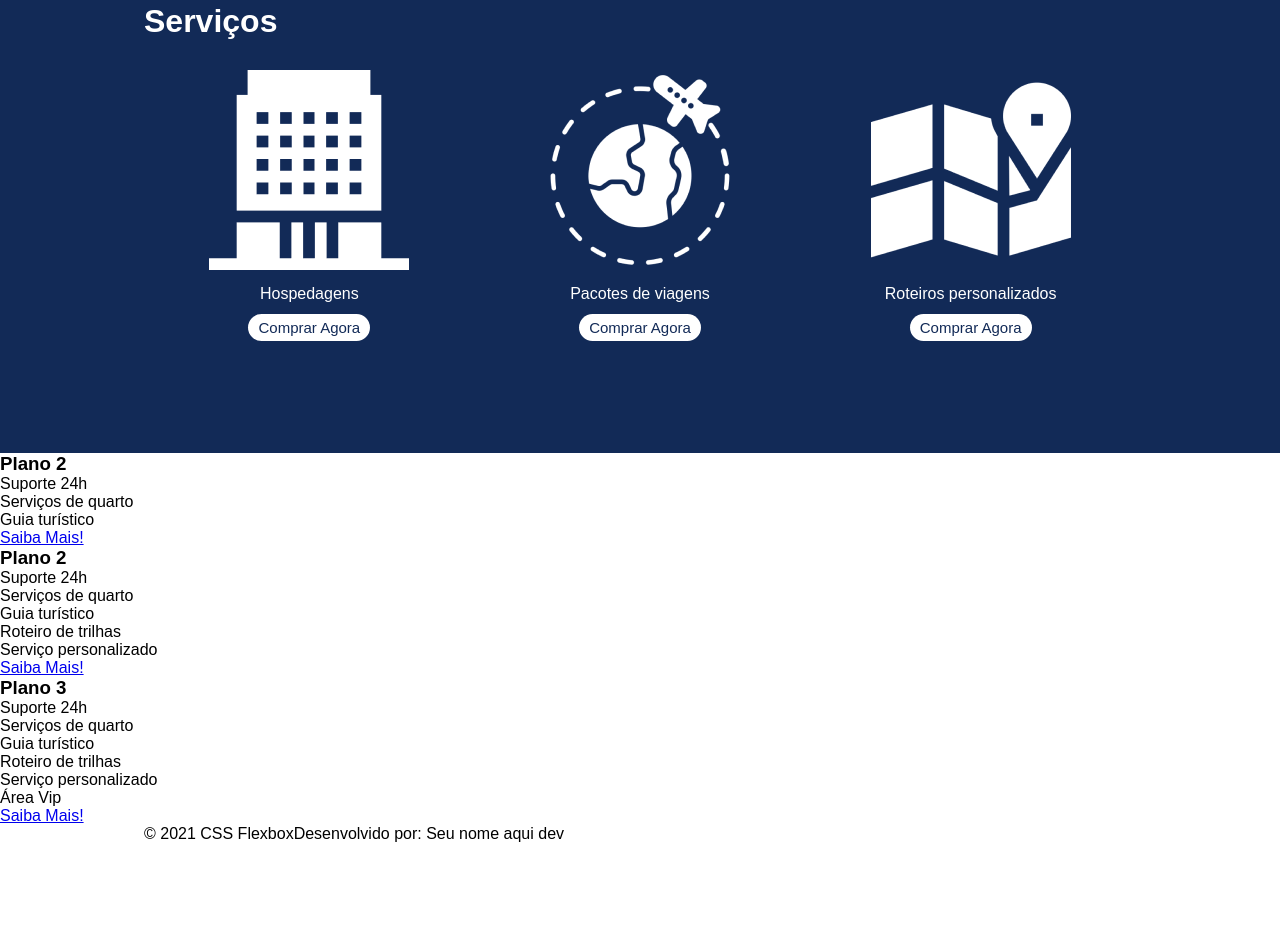
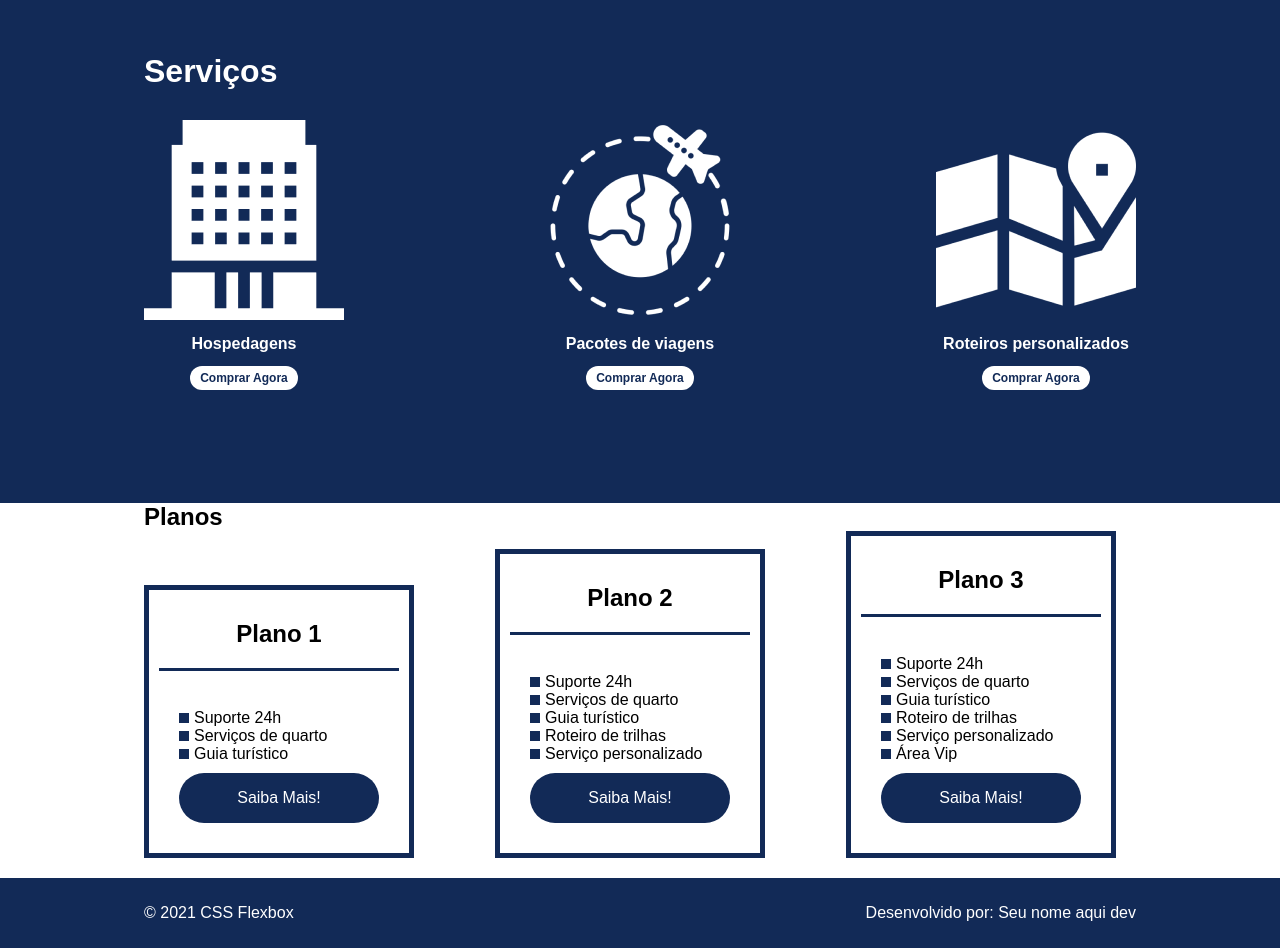
Before and after one commit to dflorencio/desafio-git, a plain HTML site: page Modulo-2-Aula3-CSS/flex-project/index.html in a window 1280 px wide. Shown: the part 1238-2186 px from the top of the page. Before the commit the page ends 2081 px from the top, so only its background shows below. Drawn offline with Linux system fonts and the light colour scheme.

Commit message:
aula css

```diff
--- a/Modulo-2-Aula3-CSS/flex-project/index.html
+++ b/Modulo-2-Aula3-CSS/flex-project/index.html
@@ -22,7 +22,7 @@
         <div class="apresentacao-text">
             <h1>Flex <br>Turismos</h1>
             <p>O melhor serviço para você!</p>
-            <a href="">Saiba Mais!</a>
+            <a href="" class="btn">Saiba Mais!</a>
         </div>
 
         <div class="apresentacao-img">
@@ -71,20 +71,25 @@
          </div>
     </div>
 
-    <div class="">
+    <div class="flex-container" id="planos">
 
-        <div>
-            <h3>Plano 2</h3>
+        <div class="planos"><h2>Planos</h2></div>
+        <div class="list-planos">
+
+        <div class="item-plano">
+            <h3>Plano 1</h3>
+            <br>
             <ul>
                 <li>Suporte 24h</li>
                 <li>Serviços de quarto</li>
                 <li>Guia turístico</li>
             </ul>
-            <a href="#">Saiba Mais!</a>
+            <a href="#" class="btn">Saiba Mais!</a>
         </div>
 
-        <div>
+        <div class="item-plano" >
             <h3>Plano 2</h3>
+            <br>
             <ul>
                 <li>Suporte 24h</li>
                 <li>Serviços de quarto</li>
@@ -92,11 +97,12 @@
                 <li>Roteiro de trilhas</li>
                 <li>Serviço personalizado</li>
             </ul>
-            <a href="#">Saiba Mais!</a>
+            <a href="#" class="btn">Saiba Mais!</a>
         </div>
 
-        <div>
+        <div class="item-plano">
             <h3>Plano 3</h3>
+            <br>
             <ul>
                 <li>Suporte 24h</li>
                 <li>Serviços de quarto</li>
@@ -105,15 +111,19 @@
                 <li>Serviço personalizado</li>
                 <li>Área Vip</li>
             </ul>
-            <a href="#">Saiba Mais!</a>
+            <a href="#" class="btn">Saiba Mais!</a>
+        </div>
         </div>
     </div>
 
     <footer>
-        <div class="flex-container">
-            <p>&copy; 2021 CSS Flexbox</p>
-            <p>Desenvolvido por: Seu nome aqui dev</p>
-        </div>
-    </footer>
+        <div class="flex-container footer">
+                <p>&copy; 2021 CSS Flexbox</p>
+                <p>Desenvolvido por: Seu nome aqui dev</p>
+
+
+            </div>
+
+        </footer>
 </body>
 </html>
--- a/Modulo-2-Aula3-CSS/flex-project/style.css
+++ b/Modulo-2-Aula3-CSS/flex-project/style.css
@@ -23,6 +23,8 @@ div img{
     max-width: 992px;
     margin: auto;
     width: 100%;
+    min-width: 320px;
+     ;
 }
 header{
     background-color: #122a57;
@@ -53,13 +55,14 @@ header .menu{
 }
 .apresentacao .apresentacao-text{
    min-height: 200px;
+   width: 100%;
 }
 .apresentacao .apresentacao-text h1{
     color: #122a57;
     font-size: 48px;
     margin-bottom: 10px;
 }
-.apresentacao .apresentacao-text a{
+.btn{
     background-color: #122a57;
     color: #fff;
     text-align: center;
@@ -103,6 +106,7 @@ header .menu{
 
 #quem-somos img{
     min-width: 420px;
+    margin: auto;
 }
 
 .container-externo{
@@ -120,11 +124,12 @@ header .menu{
     color: #fff;
     font-size: 32px;
     margin-bottom: 30px;
+    padding-top: 50px;
 }
 
 .list-servicos{
     display: flex;
-    justify-content: space-around;
+    justify-content: space-between;
 
 }
 .list-servicos .item-servicos{
@@ -139,13 +144,126 @@ header .menu{
     margin-top:  20px;
     line-height: 50px;
     padding:  5px 10px;
-    font-size: 15px;
+    font-size: 12px;
     text-decoration: none;
     color: #122a57;
+    font-weight: 700;
 
 }
 .item-servicos p {
+    font-weight: 700;
     color: #fff;
     margin-top: 15px;
 
 }
+
+
+#planos{
+    flex-direction: column;
+    min-width: 100vh;
+}
+.item-plano h3{
+    font-size: 24px;
+    display: flex;
+    flex-direction: column;
+    text-align: center;
+    margin-top: 20px;
+
+
+}
+.list-planos{
+    display: flex;
+    align-items: flex-end;
+    justify-content: space-between ;
+
+}
+.item-plano{
+     flex: 1;
+     border: 5px solid #122a57;
+     margin-right: 20px;
+     padding: 10px;
+     max-width: 240px;
+     margin-bottom: 20px;
+}
+.item-plano .btn{
+    margin:auto;
+    margin-bottom: 20px;
+}
+
+.item-plano h3{
+    font-size: 24px;
+    display: flex;
+    flex-direction: column;
+    text-align: center;
+    margin-top: 20px;
+
+}
+
+.item-plano h3::after{
+    content: "";
+    background-color: #122a57;
+    width: 100%;
+    height: 3px;
+    margin-top: 20px;
+    margin-bottom: 10px;
+}
+
+.item-plano ul{
+    padding: 10px 20px;
+    display: flex;
+    flex-direction: column;
+
+}
+.item-plano ul li{
+    display: flex;
+    flex-wrap: nowrap;
+    align-items: center;
+}
+.item-plano ul li::before{
+    content: "";
+    width: 10px;
+    height: 10px;
+    background-color: #122a57;
+    margin-right: 5px;
+}
+footer{
+    background-color: #122a57;
+    height: 70px;
+    display: flex;
+    align-items: center;
+}
+footer .footer{
+    justify-content: space-between;
+    color: #fff;
+ }
+
+
+ /* mobile */
+ @media(max-width: 992px){
+     .flex-container{
+         flex-direction:  column;
+     }
+
+    .apresentacao{
+        flex-direction: column-reverse ;
+    }
+    .apresentacao .apresentacao-text{
+        width: 100%;
+    }
+
+    #quem-somos{
+        flex-direction: column-reverse;
+    }
+    .list-servicos{
+        flex-direction: column;
+
+    }
+    .item-servico img{
+        width: 50%;
+        margin: auto;
+    }
+    .list-planos{
+        max-width: 90%;
+        margin: auto;
+        width: 100%;
+    }
```
